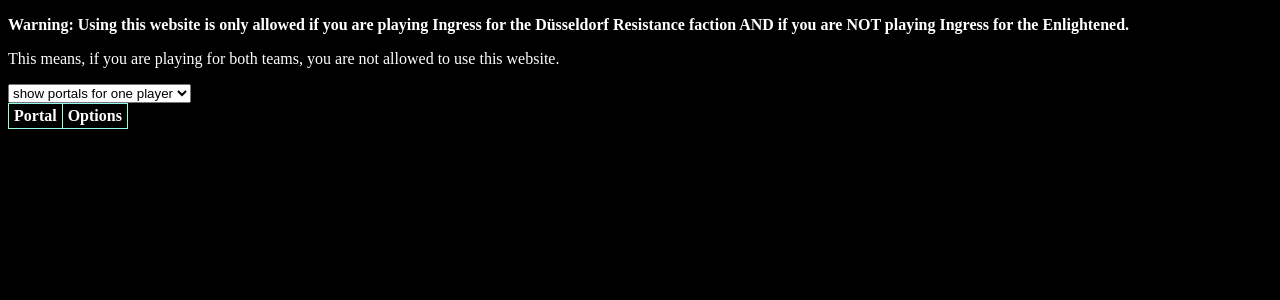
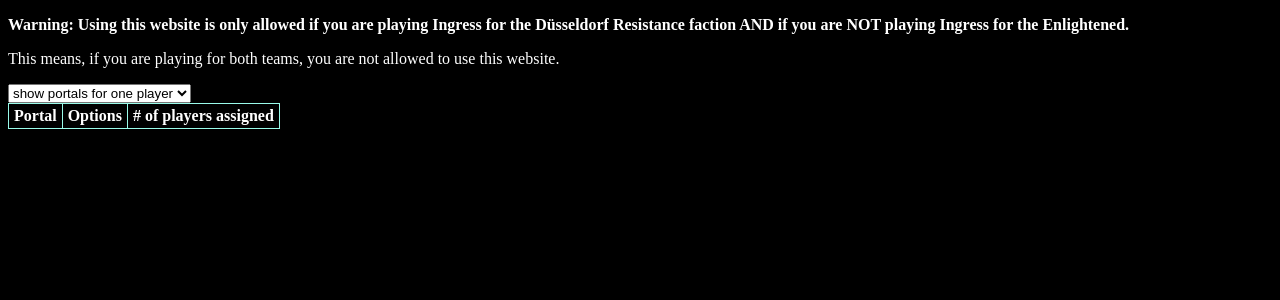
Before and after one commit to jedix/Ingress-Portal-Assignments, a PHP site: template templates/list.php in a window 1280 px wide. Shown: the top 300 px of the page. Run offline with PHP 8.4, Linux system fonts and the light colour scheme; the template is opened without the code that fills it, so the values that code supplies are empty; a stand-in replaces the project's code that opens the database connection.

Commit message:
add # of players

```diff
--- a/css/style.css
+++ b/css/style.css
@@ -11,6 +11,9 @@
 }
 .list td, .list th {
 	border: 1px solid #99FBEA;
+}
+td.right {
+	text-align:right;
 }
 a {
 	color: #59FBEA;
--- a/templates/list.php
+++ b/templates/list.php
@@ -16,6 +16,7 @@
 <tr>
 <th>Portal</th>
 <th>Options</th>
+<th># of players assigned</th>
 </tr>
 <?php
 if (empty($player)) {
@@ -29,6 +30,7 @@
  <td class="owner-<?php echo $portal->faction; ?>"><?php echo $portal->name; ?></td>
  <td><a class="intel" href="http://www.ingress.com/intel?pll=<?php echo ($portal->lat / 1000000).','.($portal->lng / 1000000); ?>&z=17" target="_blank" title="Show on Intel map: <?php echo ($portal->lng / 1000000)." | ".($portal->lat / 1000000) ; ?>"></a>
 <a class="info" title="Show portal information" href="?lat=<?php echo $portal->lat; ?>&lng=<?php echo $portal->lng; ?>"></a></td>
+<td class="right"><?php echo count($portal->assigned_players); ?></td>
 </tr>
 <?php
 }
```
